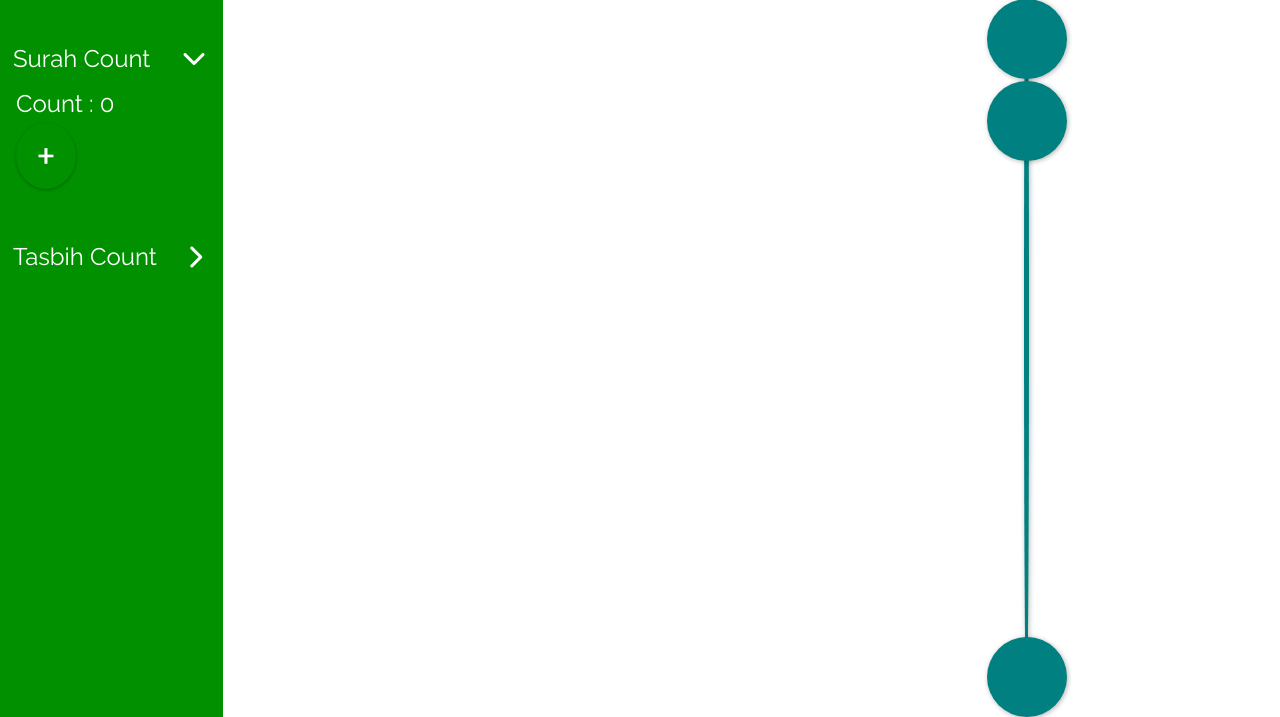
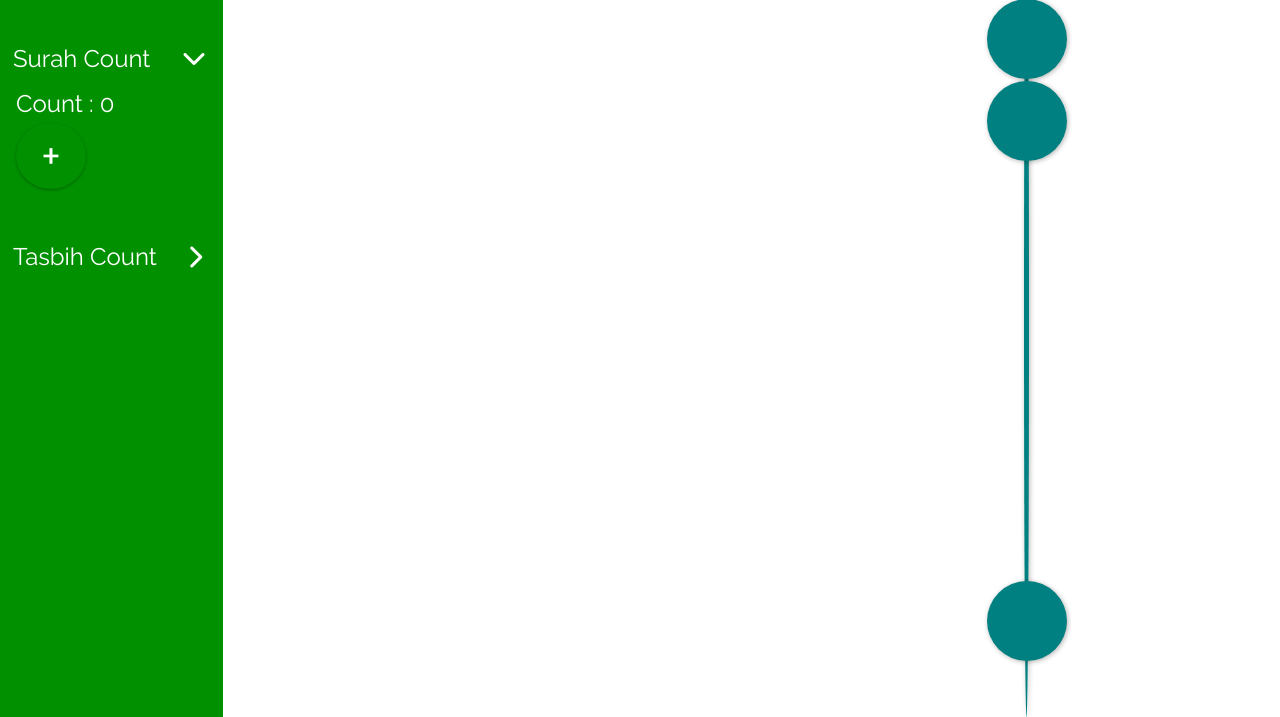
Before and after one commit to Musa-Nazar/Arf, a plain HTML site: page ID/index.html in a window 1280 px wide. Both pictures are taken after a click on the item "Surah Count". Shown: the part 83-800 px from the top of the page. Drawn offline with Linux system fonts and the light colour scheme.

Commit message:
Update style.css

```diff
--- a/ID/style.css
+++ b/ID/style.css
@@ -45,7 +45,7 @@
 }
 .four{
     top: 100%;
-    transform: translateY(-100%);
+    transform: translateY(-170%);
 }
 .five{
     transform: translateY(-100%);
@@ -88,7 +88,7 @@ li i{
 .btn{
     display: block;
     border: none;
-    padding: 5px 20px;
+    padding: 5px 25px;
     margin:5px 0 ;
     font-size: 3rem;
     border-radius: 50%;
```
